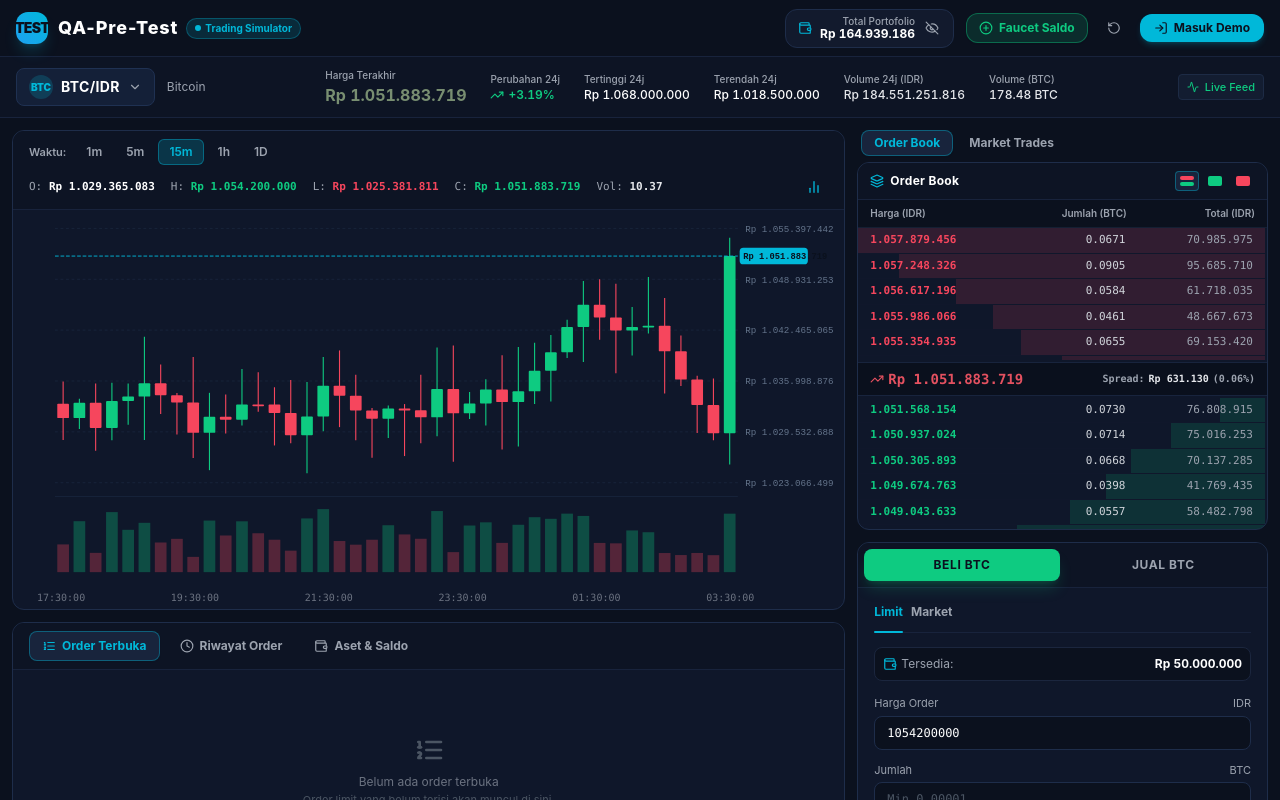
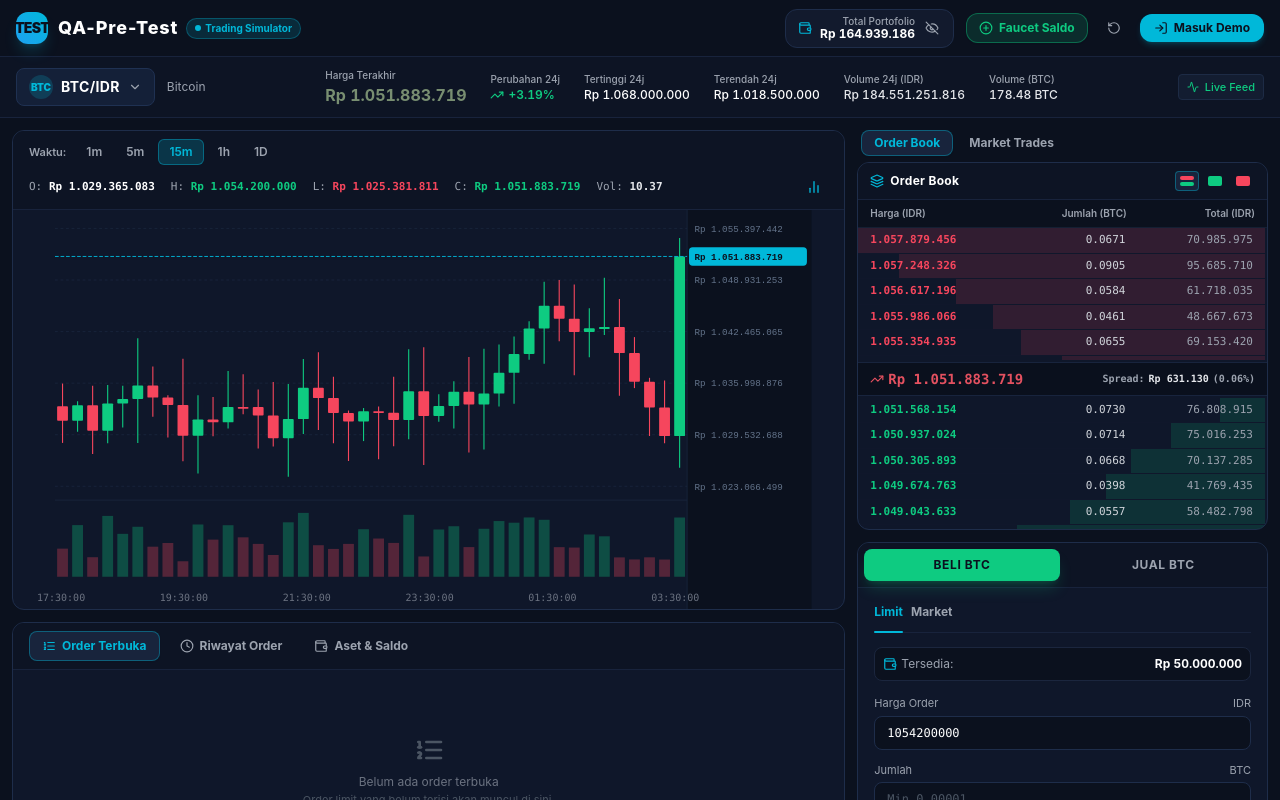
Before and after one commit to restufff/test-technical-trade, a Next.js app: page / in a window 1280 px wide. Shown: the top 800 px of the page. Built offline with nearby package versions, Linux system fonts and the light colour scheme.

Commit message:
fix: widen chart price axis padding to prevent long IDR prices from being clipped

```diff
--- a/src/components/auth/LoginModal.tsx
+++ b/src/components/auth/LoginModal.tsx
@@ -124,7 +124,7 @@ export default function LoginModal() {
           </form>
 
           <div className="text-center text-[11px] text-gray-500 pt-1">
-            Lingkungan simulasi & testing
+            Pre-Test Only
           </div>
         </div>
       </div>
--- a/src/components/chart/TradingChart.tsx
+++ b/src/components/chart/TradingChart.tsx
@@ -10,7 +10,7 @@ import {
   calculateChartBounds,
 } from './chartUtils';
 import { formatIDR, formatCrypto, formatTime } from '@/utils/formatters';
-import { BarChart2, TrendingUp, Maximize2 } from 'lucide-react';
+import { BarChart2, TrendingUp } from 'lucide-react';
 
 export default function TradingChart() {
   const { currentPair } = useMarket();
@@ -52,8 +52,8 @@ export default function TradingChart() {
 
   const bounds = useMemo(() => calculateChartBounds(candles), [candles]);
 
-  // Chart layout geometry
-  const padding = { top: 20, right: 80, bottom: 40, left: 10 };
+  // Chart layout geometry: padding.right 135px to comfortably fit long IDR prices (e.g. "Rp 1.054.200.000")
+  const padding = { top: 20, right: 135, bottom: 35, left: 10 };
   const chartWidth = Math.max(100, dimensions.width - padding.left - padding.right);
   const chartHeight = Math.max(100, dimensions.height - padding.top - padding.bottom);
   const volumeHeight = chartHeight * 0.22;
@@ -115,6 +115,11 @@ export default function TradingChart() {
   }, [bounds, priceChartHeight]);
 
   const currentPriceY = getYForPrice(currentPair.lastPrice);
+
+  // Crosshair price
+  const crosshairPrice = crosshairPos && crosshairPos.y <= padding.top + priceChartHeight
+    ? Math.round(bounds.minPrice + (bounds.maxPrice - bounds.minPrice) * (1 - (crosshairPos.y - padding.top) / priceChartHeight))
+    : null;
 
   return (
     <div className="w-full h-full flex flex-col bg-[#0f172a] rounded-xl border border-[#1e2d4a] overflow-hidden select-none">
@@ -183,6 +188,22 @@ export default function TradingChart() {
           onMouseLeave={handleMouseLeave}
           className="w-full h-full cursor-crosshair"
         >
+          {/* Price Axis Background Panel */}
+          <rect
+            x={dimensions.width - padding.right}
+            y={0}
+            width={padding.right}
+            height={dimensions.height}
+            fill="#0b111e"
+          />
+          <line
+            x1={dimensions.width - padding.right}
+            y1={0}
+            x2={dimensions.width - padding.right}
+            y2={dimensions.height}
+            stroke="#18243b"
+          />
+
           {/* Horizontal Price Gridlines */}
           {priceGridLines.map((line, idx) => (
             <g key={idx}>
@@ -287,7 +308,7 @@ export default function TradingChart() {
             />
           )}
 
-          {/* Current Live Price Line */}
+          {/* Current Live Price Line & Badge */}
           {currentPriceY >= padding.top && currentPriceY <= padding.top + priceChartHeight && (
             <g>
               <line
@@ -301,17 +322,17 @@ export default function TradingChart() {
               />
               <rect
                 x={dimensions.width - padding.right + 2}
-                y={currentPriceY - 9}
-                width={74}
-                height={18}
+                y={currentPriceY - 10}
+                width={128}
+                height={20}
                 rx="4"
                 fill="#00b8d9"
               />
               <text
-                x={dimensions.width - padding.right + 6}
-                y={currentPriceY + 3.5}
+                x={dimensions.width - padding.right + 8}
+                y={currentPriceY + 4}
                 fill="#0b111e"
-                fontSize="9.5"
+                fontSize="10"
                 fontWeight="bold"
                 fontFamily="monospace"
               >
@@ -343,6 +364,28 @@ export default function TradingChart() {
                 strokeWidth="0.8"
                 strokeDasharray="3 3"
               />
+              {/* Crosshair Price Badge on Axis */}
+              {crosshairPrice !== null && (
+                <g>
+                  <rect
+                    x={dimensions.width - padding.right + 2}
+                    y={crosshairPos.y - 9}
+                    width={128}
+                    height={18}
+                    rx="3"
+                    fill="#334155"
+                  />
+                  <text
+                    x={dimensions.width - padding.right + 8}
+                    y={crosshairPos.y + 3.5}
+                    fill="#f8fafc"
+                    fontSize="9.5"
+                    fontFamily="monospace"
+                  >
+                    {formatIDR(crosshairPrice)}
+                  </text>
+                </g>
+              )}
             </g>
           )}
         </svg>
```
